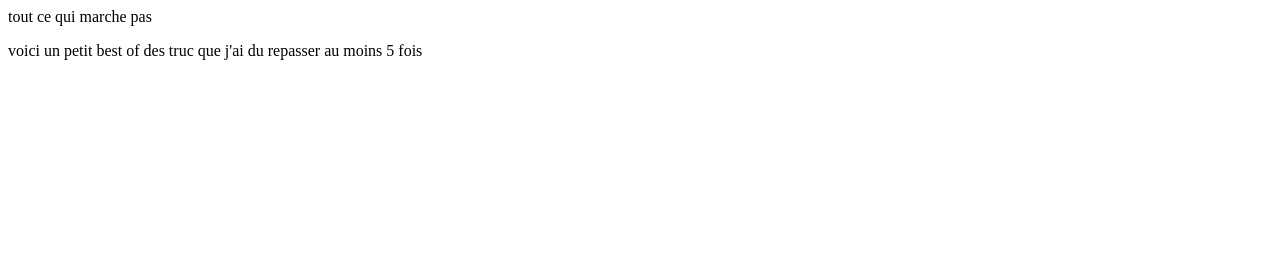
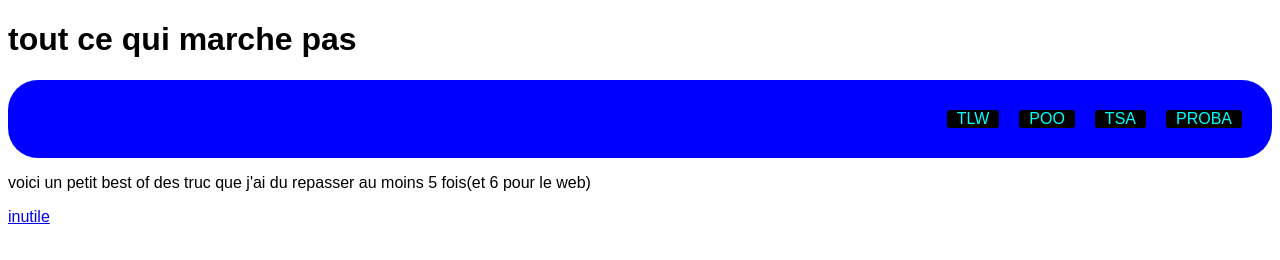
Before and after one commit to ProGlueEater/revisions, a plain HTML site: page index.html in a window 1280 px wide. Drawn offline with Linux system fonts and the light colour scheme.

Commit message:
ajout des fichier et de la nav

```diff
--- a/index.html
+++ b/index.html
@@ -3,13 +3,19 @@
     <head>
         <title>revision</title>
         <meta charset="utf-8" />
+        <link rel="stylesheet" href="style.css">
+        <script src="script.js"></script>
     </head>
     <body>
-        <header>tout ce qui marche pas</header>
+        <h1>tout ce qui marche pas</h1>
         <nav>
-
+            <a href=#1>TLW</a>
+            <a href=#1>POO</a>
+            <a href=#1>TSA</a>
+            <a href=#1>PROBA</a>
         </nav>
 
-        <p>voici un petit best of des truc que j'ai du repasser au moins 5 fois</p>
+        <p>voici un petit best of des truc que j'ai du repasser au moins 5 fois(et 6 pour le web)</p>
+        <a href=#1>inutile</a>
     </body>
 </html>
--- /dev/null
+++ b/script.js
@@ -0,0 +1 @@
+// ici js
--- /dev/null
+++ b/style.css
@@ -0,0 +1,28 @@
+/*ici stylesheeeeet*/
+
+*{
+    font-family: sans-serif;
+}
+nav{
+    padding: 20px;
+
+    display: flex;
+    justify-content: right;
+    background-color: blue;
+    border-radius: 30px;
+}
+nav a{
+    padding-left: 10px;
+    padding-right: 10px;
+    margin: 10px;
+    border-radius: 3px;
+    text-decoration: none;
+    color: aqua;
+    background-color: black;
+}
+
+nav a:hover{
+
+    color: red;
+
+}
```
